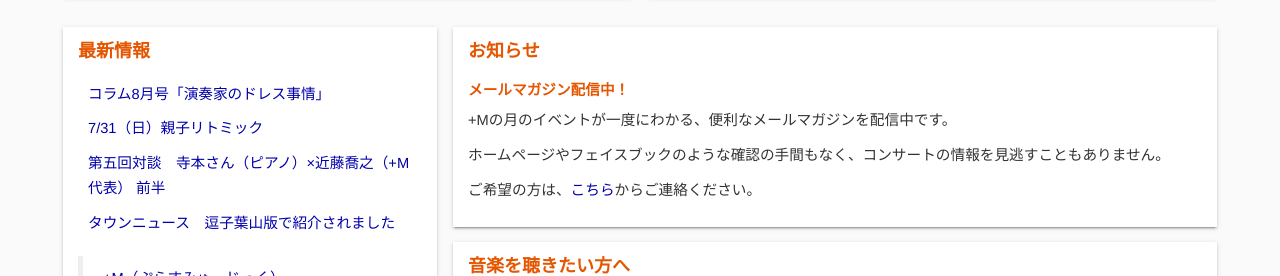
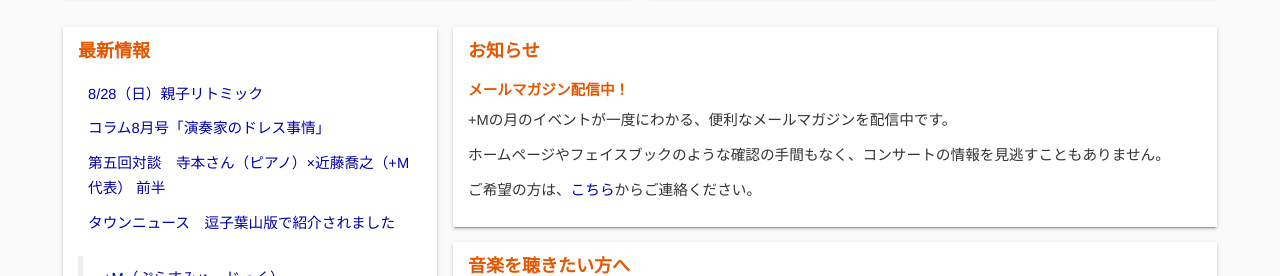
Before and after one commit to shinnkondo/plus-music-japan.github.io, a Jekyll site: the page built from index.html, in a window 1280 px wide. Shown: the part 710-986 px from the top of the page. Built offline with Jekyll 4.4.1, drawn with Linux system fonts in a browser that asks for light colours; nearby versions of some CDN libraries; some web fonts are replaced.

Commit message:
8月リトミックの更新。

```diff
--- a/_data/concert.yaml
+++ b/_data/concert.yaml
@@ -15,6 +15,7 @@
 - 2015-03-25-concert.png
 - 2015-02-25-concert.png
 rythmique:
+- rythmique-2016-08-28.jpg
 - rythmique-2016-07-31.jpg
 - rythmique-2016-05-15.jpg
 - rythmique-2016-04-10.jpg
--- a/_data/news.csv
+++ b/_data/news.csv
@@ -1,5 +1,5 @@
 title,url,publishat
+8/28（日）親子リトミック,/rythmique.html#coming-up,
 コラム8月号「演奏家のドレス事情｣,/column/2016/08/dress.html,
-7/31（日）親子リトミック,/rythmique.html#coming-up,
 第五回対談　寺本さん（ピアノ）×近藤喬之（+M代表） 前半,/interview/2016/06/interview-teramoto-kondo-part1.html,
 タウンニュース　逗子葉山版で紹介されました,http://www.townnews.co.jp/0503/2015/05/15/283567.html,
```
Also changed, not shown: assets/images/rythmique-2016-08-28.jpg (added).
